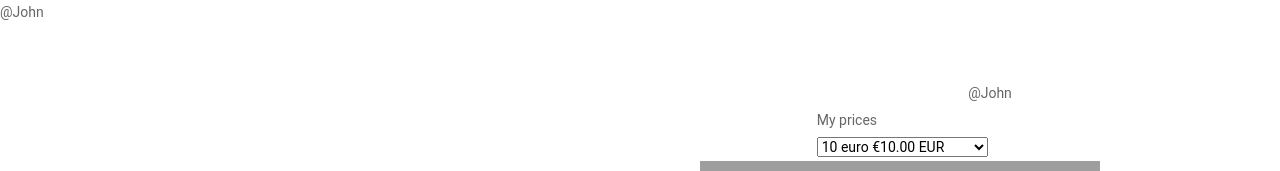
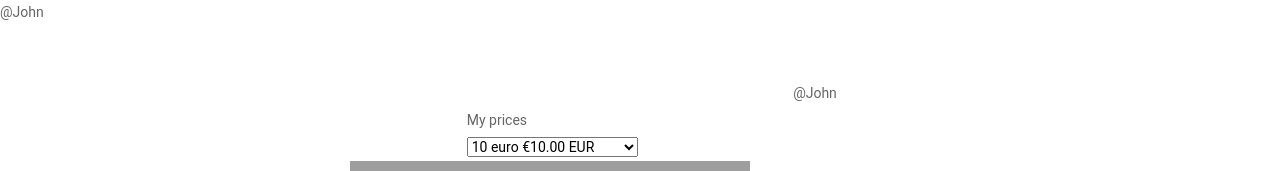
Before and after one commit to com-app/udise, a plain HTML site: page index.html in a window 1280 px wide. Shown: the top 171 px of the page. Drawn offline with nearby package versions, Linux system fonts and the light colour scheme; grey boxes are pictures that could not be loaded.

Commit message:
Add files via upload

```diff
--- a/index.html
+++ b/index.html
@@ -35,7 +35,7 @@
    <!-- body -->
    <body class="main-layout">
                @John
-      <center style="margin:4em  0  5em 50em">
+      <center style="margin:4em  0  5em 25em">
 	  @John
 		<form action="https://www.paypal.com/cgi-bin/webscr" method="post" target="_top" style="padding-left:-4em;position:absolute">
 <input type="hidden" name="cmd" value="_s-xclick">
```
